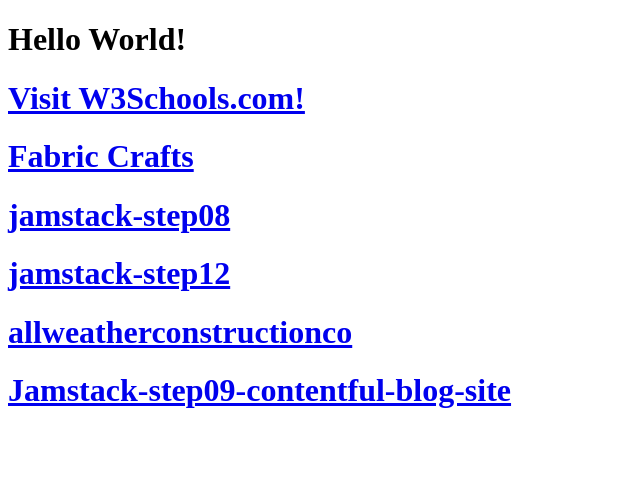
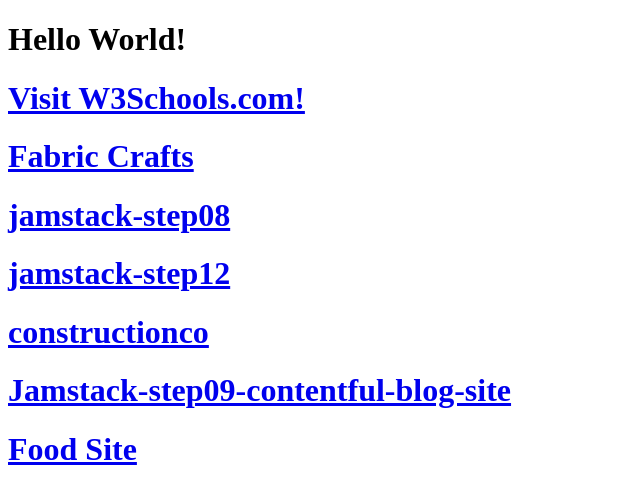
Before and after one commit to JunaidAlam789/mywebportal, a plain HTML site: page WebPortal/index.html in a window 1280 px wide. Shown: the whole page, without its empty margins (0-640 px from the left). Drawn offline with Linux system fonts and the light colour scheme.

Commit message:
Update index.html

```diff
--- a/WebPortal/index.html
+++ b/WebPortal/index.html
@@ -14,8 +14,9 @@
 <h1><a href="https://fabriccrafts.netlify.app">Fabric Crafts</a></h1>
 <h1><a href="https://jamstack-step08.netlify.app">jamstack-step08</a></h1>
 <h1><a href="https://jamstack-step12.netlify.app">jamstack-step12</a></h1>
-<h1><a href="https://allweatherconstructionco.netlify.app">allweatherconstructionco</a></h1>
+<h1><a href="https://allweatherconstructionco.netlify.app">constructionco</a></h1>
 <h1><a href="https://contentful-blogs-site.netlify.app">Jamstack-step09-contentful-blog-site</a></h1>
+<h1><a href="https://yourfoodsite.netlify.app">Food Site</a></h1>
 </div>
 
 
```
